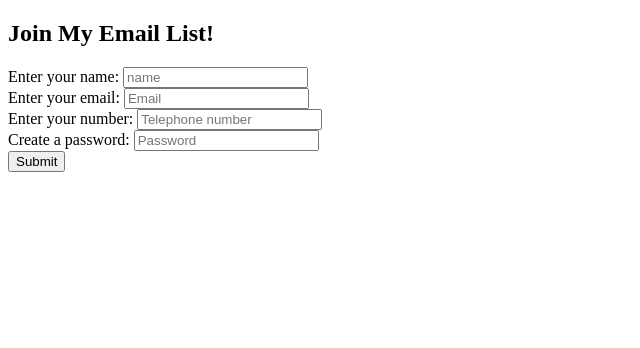
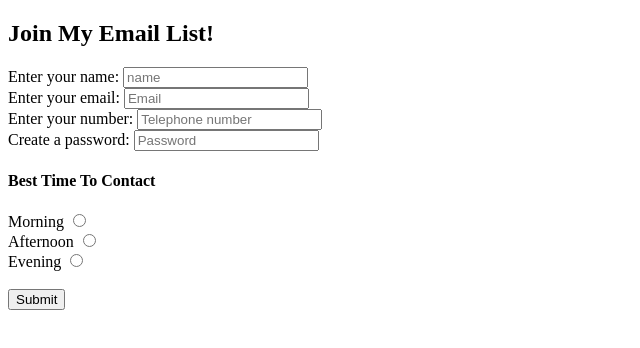
Before and after one commit to Marvoro53/FormsAndTables, a plain HTML site: page index.html in a window 1280 px wide. Shown: the whole page, without its empty margins (0-640 px from the left). Drawn offline with Linux system fonts and the light colour scheme.

Commit message:
added labels and inputs

```diff
--- a/index.html
+++ b/index.html
@@ -7,7 +7,7 @@
 </head>
 <body>
     <main>
-        <form id="formation" action="https://marvoro53.github.io/FormsAndTables/." method="get">
+        <form id="formation" action=" https://marvoro53.github.io/FormsAndTables/." method="get">
             <h2>Join My Email List!</h2>
             <label for="name">Enter your name:</label>
             <input type="text" id="name" placeholder="name">
@@ -21,7 +21,19 @@
             <label for="password">Create a password:</label>
             <input type="password" id="password" placeholder="Password">
             <br>
+            <h4>Best Time To Contact</h4>
+            <label for="morning">Morning</label>
+            <input type="radio" id="morning" name="contact time" value="morning">
+            <br>
+            <label for="afternoon">Afternoon</label>
+            <input type="radio" id="afternoon" name="contact time" value="afternoon">
+            <br>
+            <label for="evening">Evening</label>
+            <input type="radio" id="evening" name="contact time" value="evening">
+            <br>
+            <br>
             <input type="submit" value="Submit">
+
         </form>
     </main>
 </body>
```
